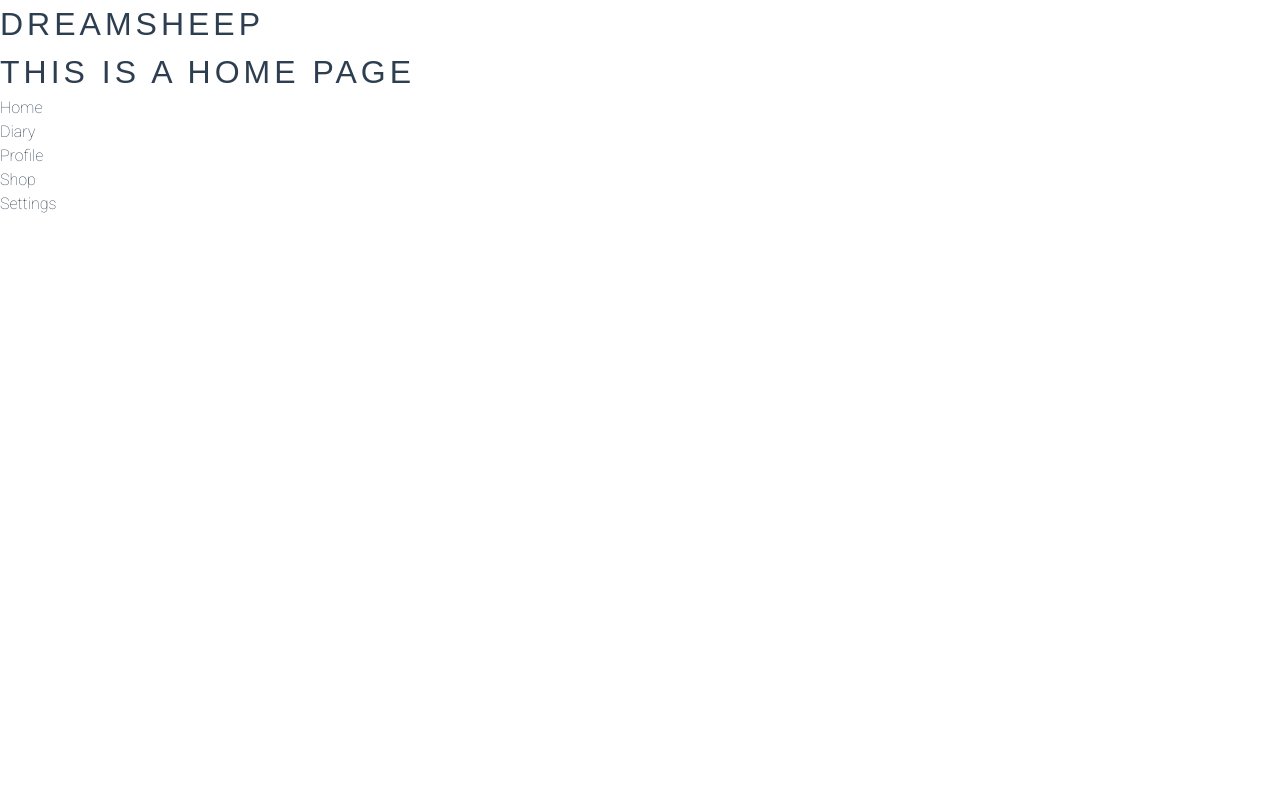
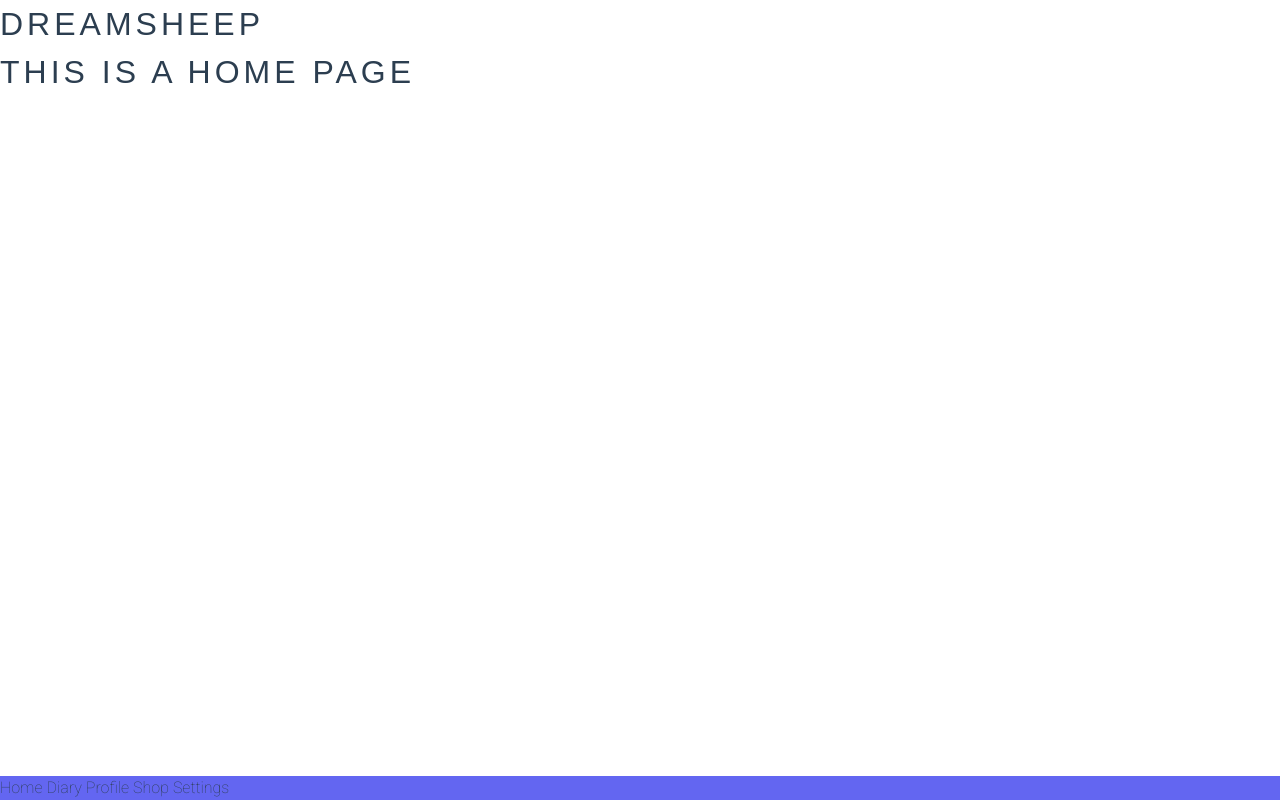
Before and after one commit to SamuelCharasse/2024-DreamSheepApp-Grp4, a Vue app in the folder DreamSheep-app/: page / in a window 1280 px wide. Built offline with nearby package versions, Linux system fonts and the light colour scheme; a web font is replaced by a local one.

Commit message:
J'ai enfin trouvé la solution ! lezgo

```diff
--- a/DreamSheep-app/tailwind.config.ts
+++ b/DreamSheep-app/tailwind.config.ts
@@ -2,9 +2,9 @@ import type { Config } from 'tailwindcss'
 
 export default {
   content: [
-    './src/**/*.{js,jsx,ts,tsx}',
+    './src/**/*.{js,jsx,ts,tsx,vue}',
     './public/index.html',
-    './components/**/*.{html,js}',
+    './components/**/*.{html,js,vue}',
   ],
   theme: {
     extend: {},
```
